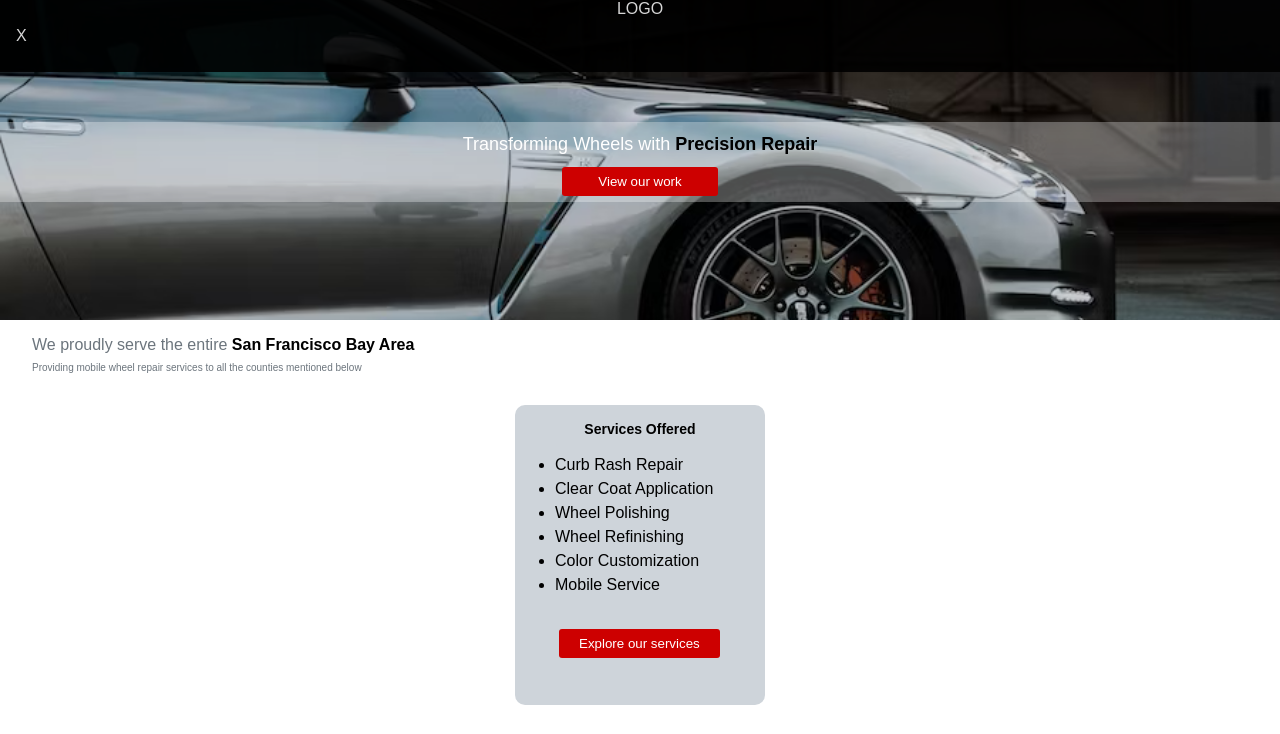
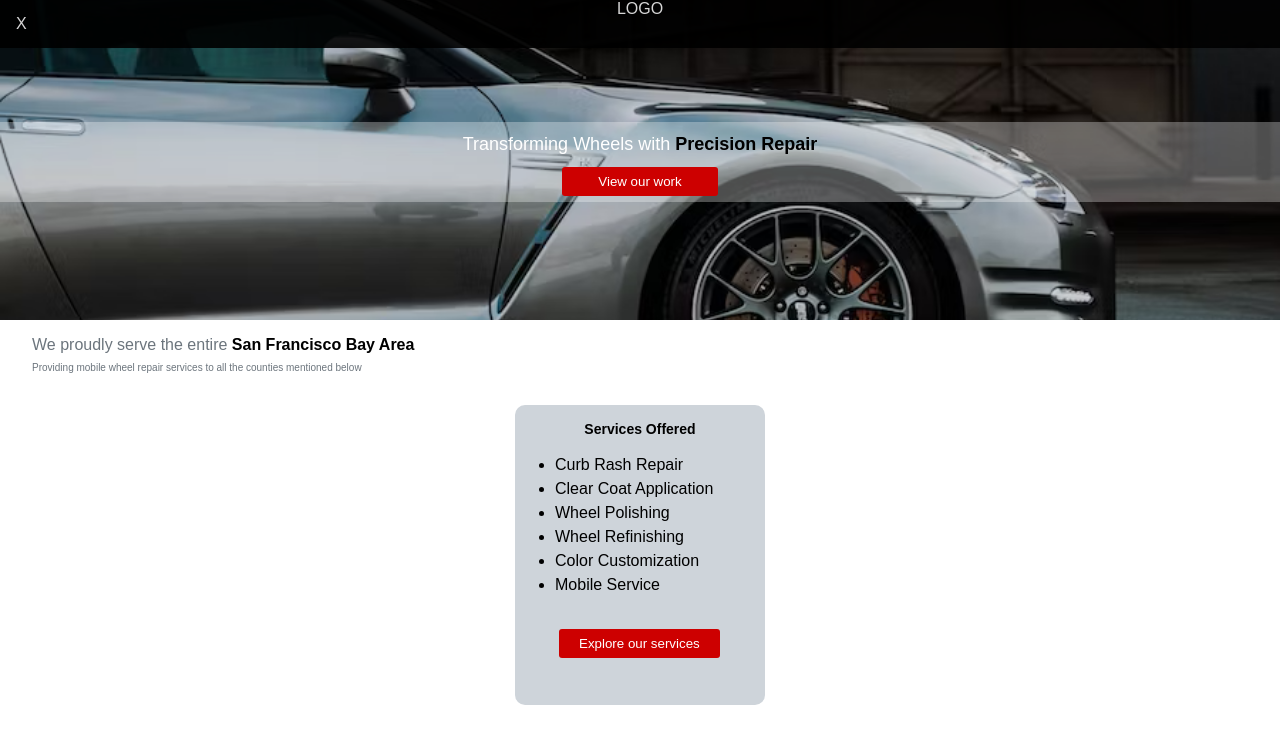
Before and after one commit to oscvrhrr/pro-wheel-repair, a plain HTML site: page index.html in a window 1280 px wide. Shown: the top 734 px of the page. Drawn offline with Linux system fonts and the light colour scheme.

Commit message:
resized the navbar height

```diff
--- a/styles.css
+++ b/styles.css
@@ -45,7 +45,7 @@ header {
     position: fixed;
     width: 100%;
     z-index: 100;
-    min-height: 4.5rem;
+    min-height: 3rem;
 }
 
 nav {
```
Also changed, not shown: img/promise image.png (deleted).
